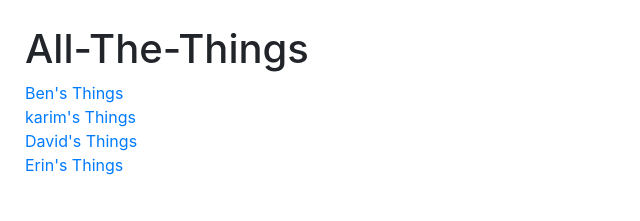
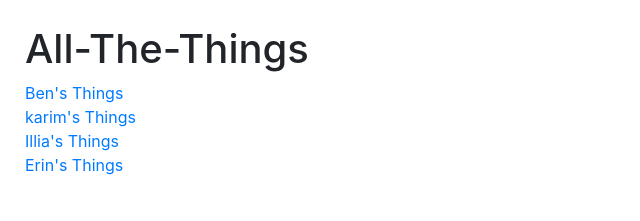
Before and after one commit to Kabzeel1/things-for-days, a React (Create React App) app: page / in a window 1280 px wide. Shown: the top 221 px of the page, without its empty margins (0-640 px from the left). Built offline with nearby package versions, Linux system fonts and the light colour scheme.

Commit message:
new changes

```diff
--- a/src/pages/Landing/Landing.jsx
+++ b/src/pages/Landing/Landing.jsx
@@ -7,7 +7,7 @@ const Landing = () => {
       <h1>All-The-Things</h1>
       <Link to="/the-manliest-things">Ben's Things</Link><br/>
       <Link to="/the-functional-things">karim's Things</Link><br/>
-      <Link to="/the-well-styled-things">David's Things</Link><br/>
+      <Link to="/the-well-styled-things">Illia's Things</Link><br/>
       <Link to="/the-silly-things">Erin's Things</Link><br/>
     </>
   )
```
